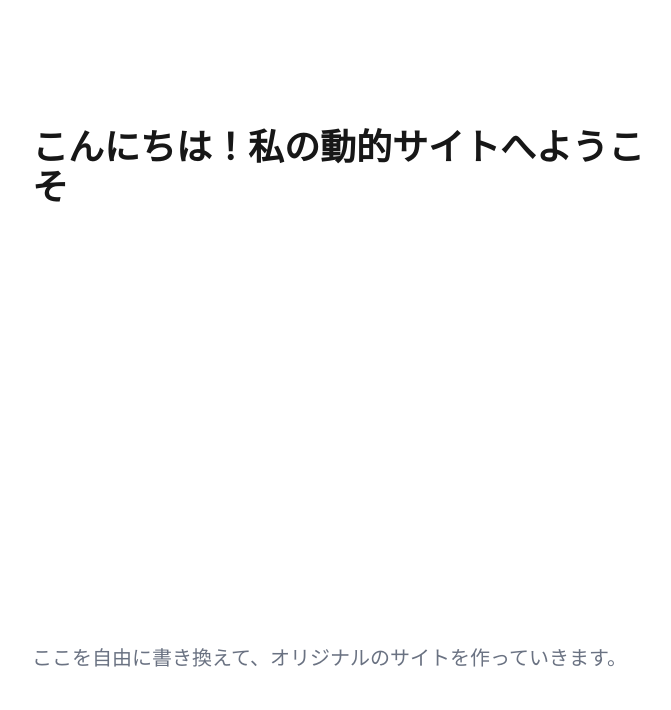
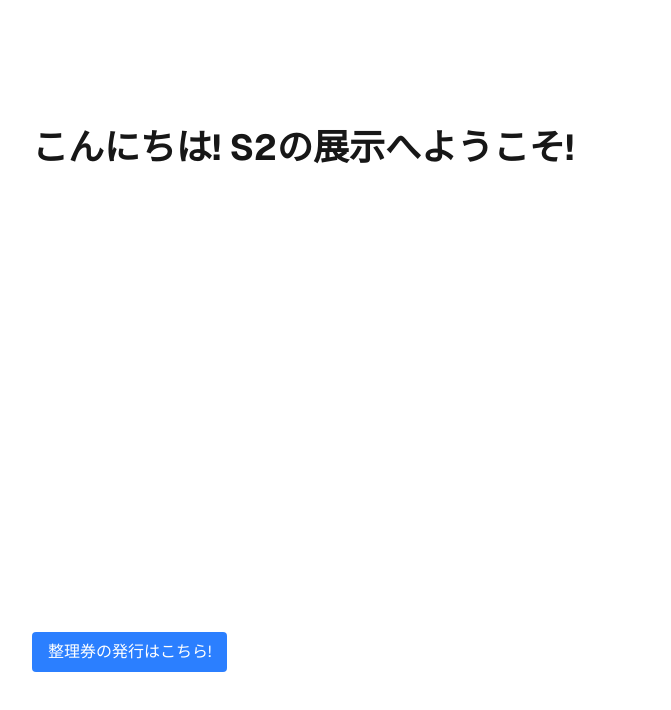
Before and after one commit to tatsutaa/nanzanculturalfestival, a Next.js app: page / in a window 1280 px wide. Shown: the top 710 px of the page, without its empty margins (288-959 px from the left). Built offline with nearby package versions, Linux system fonts and the light colour scheme.

Commit message:
numbered-ticketsページを作成

```diff
--- /dev/null
+++ b/app/numbered-tickets/page.tsx
@@ -0,0 +1,13 @@
+export default function AboutPage() {
+  return (
+    <div className="flex flex-col items-center justify-center min-h-screen p-8">
+      <h1 className="text-4xl font-bold mb-4">整理券のページ</h1>
+      <p className="text-lg text-gray-600">ここは整理券のページです！</p>
+
+      {/* トップページに戻るリンク */}
+      <a href="/" className="mt-8 text-blue-500 hover:underline">
+        ← トップページに戻る
+      </a>
+    </div>
+  );
+}
--- a/app/page.tsx
+++ b/app/page.tsx
@@ -5,11 +5,11 @@ export default function Home() {
     <div className="flex flex-col flex-1 items-center justify-center bg-zinc-50 font-sans dark:bg-black">
       <main className="flex flex-1 w-full max-w-3xl flex-col items-center justify-between py-32 px-16 bg-white dark:bg-black sm:items-start">
         <h1 className="text-4xl font-bold">
-          こんにちは！私の動的サイトへようこそ
+          こんにちは! S2の展示へようこそ!
         </h1>
-        <p className="text-xl text-gray-500">
-          ここを自由に書き換えて、オリジナルのサイトを作っていきます。
-        </p>
+        <a href="/numbered-tickets" className="mt-4 px-4 py-2 bg-blue-500 text-white rounded hover:bg-blue-600 transition">
+          整理券の発行はこちら!
+        </a>
       </main>
     </div>
   );
```
